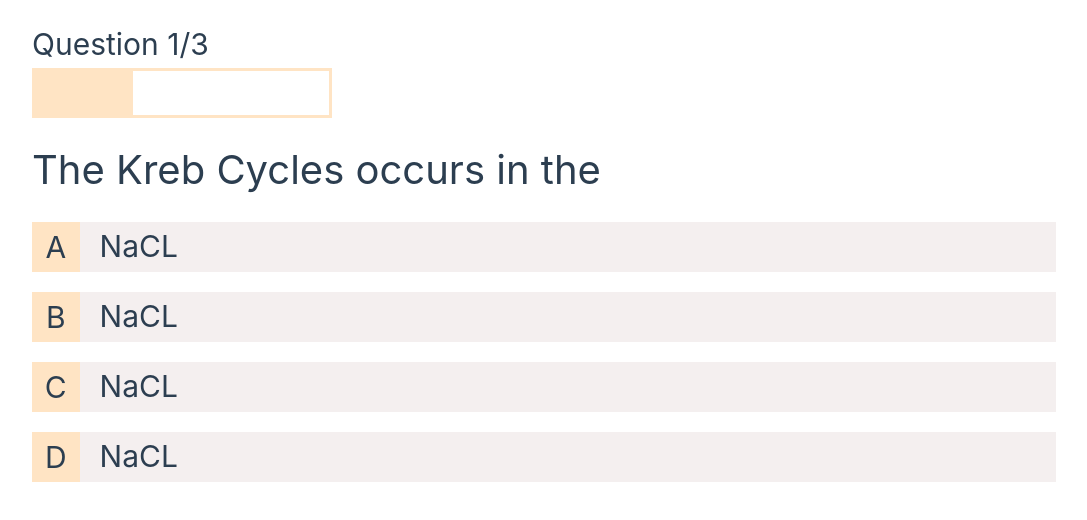
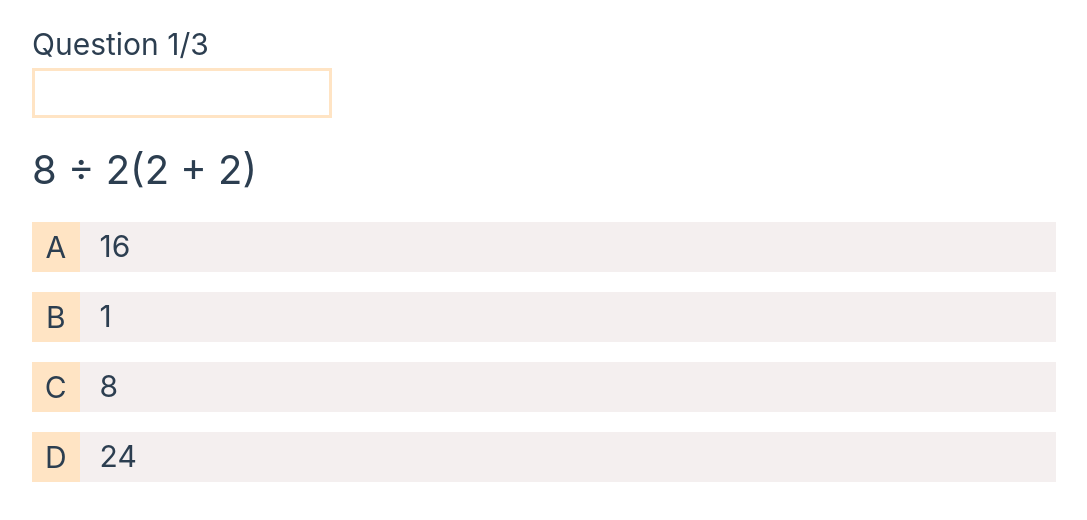
Before and after one commit to hwangblood/Vue3-Crash-Course, a Vue app in the folder 03-QuizApp/: page /quiz/1 in a window 1280 px wide. Shown: the top 520 px of the page, without its empty margins (96-1183 px from the left). Built offline with nearby package versions, Linux system fonts and the light colour scheme.

Commit message:
quiz: Render quiz's questions

```diff
--- /dev/null
+++ b/03-QuizApp/src/components/Question.vue
@@ -0,0 +1,49 @@
+<script setup>
+const { question } = defineProps(["question"]);
+console.log(question);
+</script>
+
+<template>
+  <div>
+    <div class="question-container">
+      <h1 class="question">{{ question.text }}</h1>
+    </div>
+    <div class="options-container">
+      <div v-for="option in question.options" class="option">
+        <p class="option-label">{{ option.label }}</p>
+        <div class="option-value">
+          <p>{{ option.text }}</p>
+        </div>
+      </div>
+    </div>
+  </div>
+</template>
+
+<style scoped>
+.question-container {
+  margin-top: 20px;
+}
+.question {
+  font-size: 40px;
+  margin-bottom: 20px;
+}
+.option {
+  display: flex;
+  margin-bottom: 20px;
+}
+.option-label {
+  background-color: bisque;
+  width: 50px;
+  height: 50px;
+  font-size: 30px;
+  display: flex;
+  align-items: center;
+  justify-content: center;
+}
+.option-value {
+  background-color: rgb(244, 239, 239);
+  width: 100%;
+  font-size: 30px;
+  padding: 0 20px;
+}
+</style>
--- /dev/null
+++ b/03-QuizApp/src/components/QuizHeader.vue
@@ -0,0 +1,32 @@
+<script setup></script>
+
+<template>
+  <div>
+    <header>
+      <h4>Question 1/3</h4>
+      <div class="bar">
+        <div class="completion"></div>
+      </div>
+    </header>
+  </div>
+</template>
+
+<style scoped>
+header {
+  margin-top: 20px;
+}
+header h4 {
+  font-size: 30px;
+}
+
+.bar {
+  width: 300px;
+  height: 50px;
+  border: 3px solid bisque;
+}
+.completion {
+  width: 0%;
+  height: 100%;
+  background-color: bisque;
+}
+</style>
--- a/03-QuizApp/src/views/QuizView.vue
+++ b/03-QuizApp/src/views/QuizView.vue
@@ -1,94 +1,27 @@
 <script setup>
+import { ref } from "vue";
 import { useRoute } from "vue-router";
 
+import Question from "../components/Question.vue";
+import QuizHeader from "../components/QuizHeader.vue";
+
+import quizes from "../data/quizes.json";
+
 const route = useRoute();
+
+const quizId = parseInt(route.params.id);
+const quiz = quizes.find((q) => q.id === quizId);
+
+const currentQuestionIndex = ref(0);
 </script>
 
 <template>
   <div>
-    <header>
-      <h4>Question 1/3</h4>
-      <div class="bar">
-        <div class="completion"></div>
-      </div>
-    </header>
+    <QuizHeader />
     <div>
-      <div class="question-container">
-        <h1 class="question">The Kreb Cycles occurs in the</h1>
-      </div>
-      <div class="options-container">
-        <div class="option">
-          <p class="option-label">A</p>
-          <div class="option-value">
-            <p>NaCL</p>
-          </div>
-        </div>
-        <div class="option">
-          <p class="option-label">B</p>
-          <div class="option-value">
-            <p>NaCL</p>
-          </div>
-        </div>
-        <div class="option">
-          <p class="option-label">C</p>
-          <div class="option-value">
-            <p>NaCL</p>
-          </div>
-        </div>
-        <div class="option">
-          <p class="option-label">D</p>
-          <div class="option-value">
-            <p>NaCL</p>
-          </div>
-        </div>
-      </div>
+      <Question :question="quiz.questions[currentQuestionIndex]" />
     </div>
   </div>
 </template>
 
-<style scoped>
-header {
-  margin-top: 20px;
-}
-header h4 {
-  font-size: 30px;
-}
-
-.bar {
-  width: 300px;
-  height: 50px;
-  border: 3px solid bisque;
-}
-.completion {
-  height: 100%;
-  width: 33.33%;
-  background-color: bisque;
-}
-
-.question-container {
-  margin-top: 20px;
-}
-.question {
-  font-size: 40px;
-  margin-bottom: 20px;
-}
-.option {
-  display: flex;
-  margin-bottom: 20px;
-}
-.option-label {
-  background-color: bisque;
-  width: 50px;
-  height: 50px;
-  font-size: 30px;
-  display: flex;
-  align-items: center;
-  justify-content: center;
-}
-.option-value {
-  background-color: rgb(244, 239, 239);
-  width: 100%;
-  font-size: 30px;
-  padding: 0 20px;
-}
-</style>
+<style scoped></style>
```
